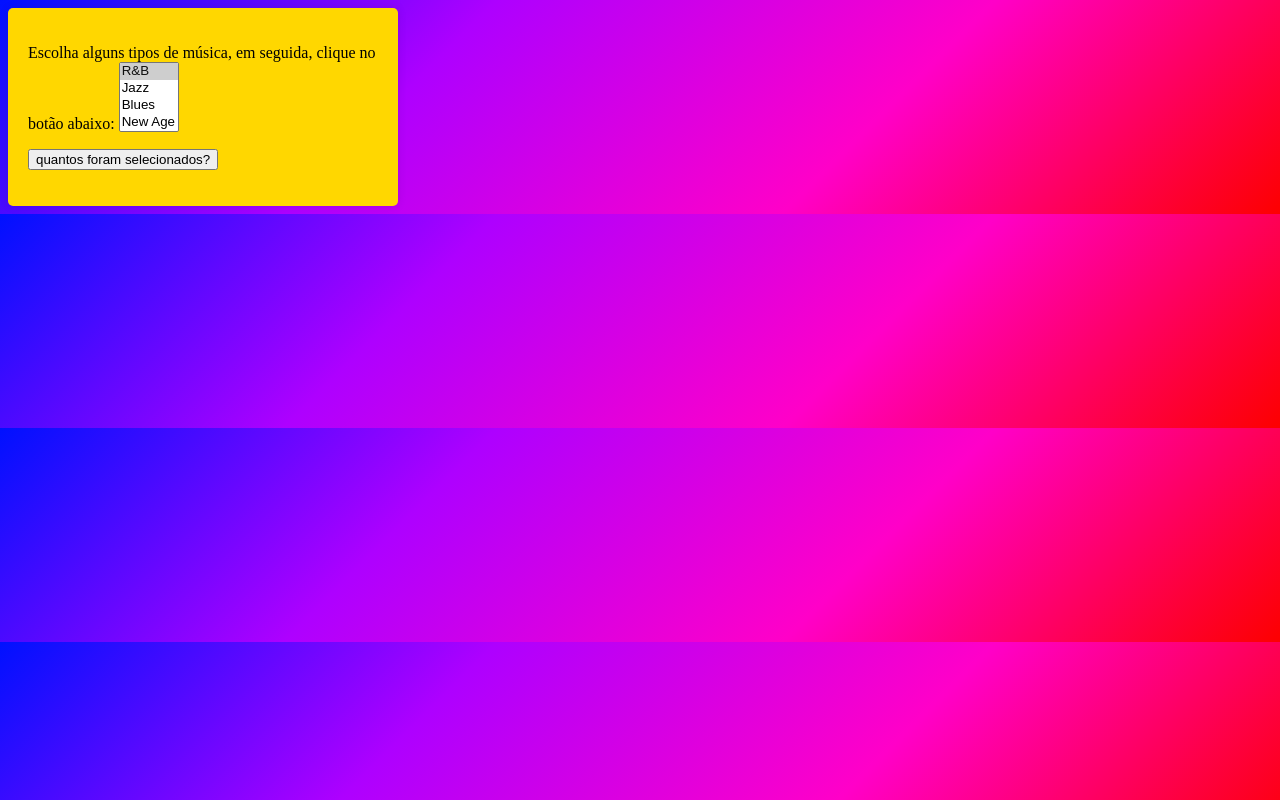
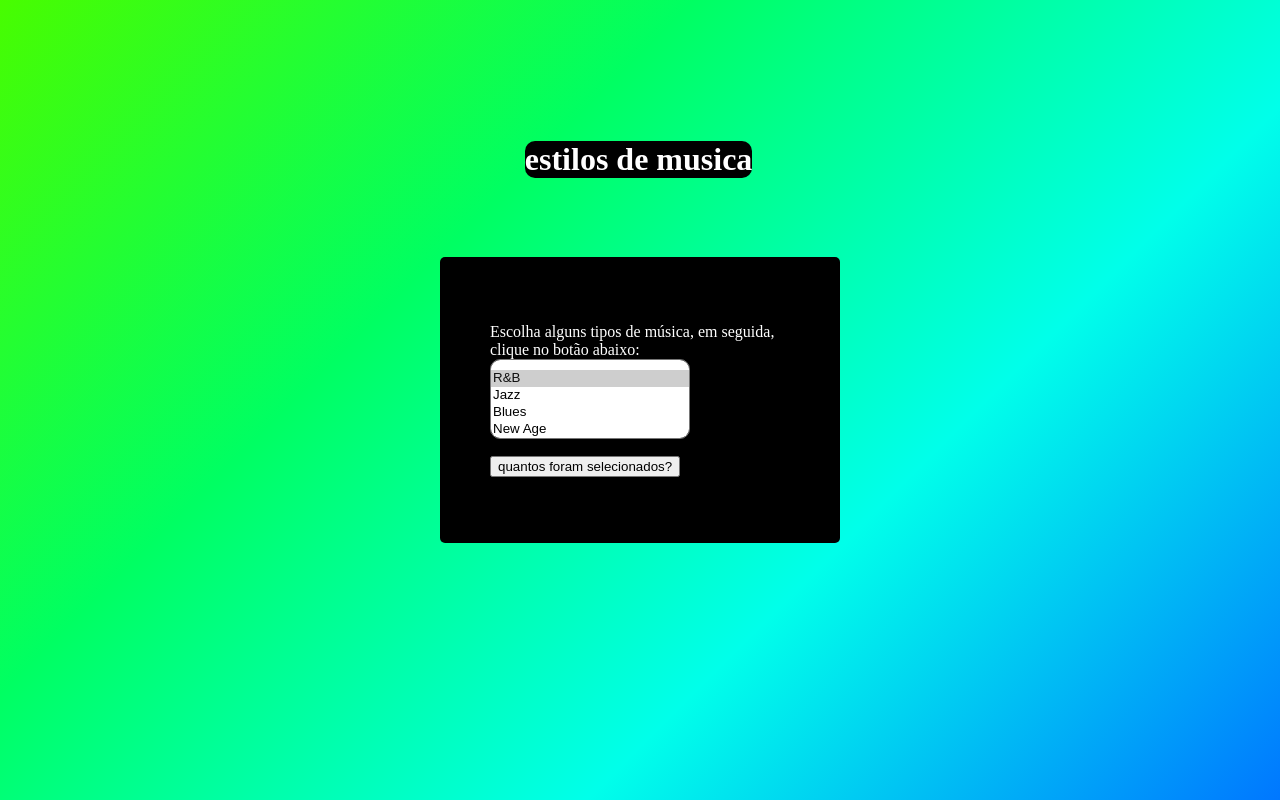
Before and after one commit to cris24tayler/laco_de_repeticao_for, a plain HTML site: page index.html in a window 1280 px wide. Drawn offline with Linux system fonts and the light colour scheme.

Commit message:
estiliza a pagina

```diff
--- a/index.html
+++ b/index.html
@@ -9,6 +9,7 @@
     <script src='laco_de_repeticao.js'></script>
 </head>
 <body>
+    <h1>estilos de musica</h1>
     <div>
     <form name="selectForm" class="container">
         <p>
@@ -26,7 +27,7 @@
             <option>rap</option>
             <option>golpel</option>
             <option>sertanejo</option>
-            <option>Folk</option>
+            <option>Folk (folclorica)</option>
           </select>
         </p>
         <p><input id="btn" type="button" value="quantos foram selecionados?" /></p>
--- a/style.css
+++ b/style.css
@@ -1,10 +1,33 @@
-div{
-background-color: gold;
-padding: 20px;
-border-radius: 5px;
-box-shadow: 0 0 10px rgba(0, 0, 0, 0.1);
-width: 350px;
+body {
+    margin: 0;
+    padding: 0;
+    display: flex;
+    justify-content: center;
+    align-items: center;
+    height: 100vh;
+    background-color: #f0f0f0;
+    background: linear-gradient(-45deg, #0077ff, #00ffea, #00ff62, #48fd00)
 }
-body{
-    background: linear-gradient(-45deg,  #fd0000, #ff00c8, #ae00ff, #0011ff )
+
+.container {
+    background-color: #000000;
+    padding: 50px;
+    border-radius: 5px;
+    box-shadow: 40px rgba(0, 0, 0, 0.1);
+    width: 300px;
+    color: white;
 }
+.container1{
+    padding-top: 10px;
+    border-radius: 10px;
+    width: 200px;
+    background-color: white;
+}
+h1{
+    position: absolute;
+    top: 15%;
+    left: 41%;
+    background-color: black;
+    border-radius: 10px;
+    color: white;
+}
```
